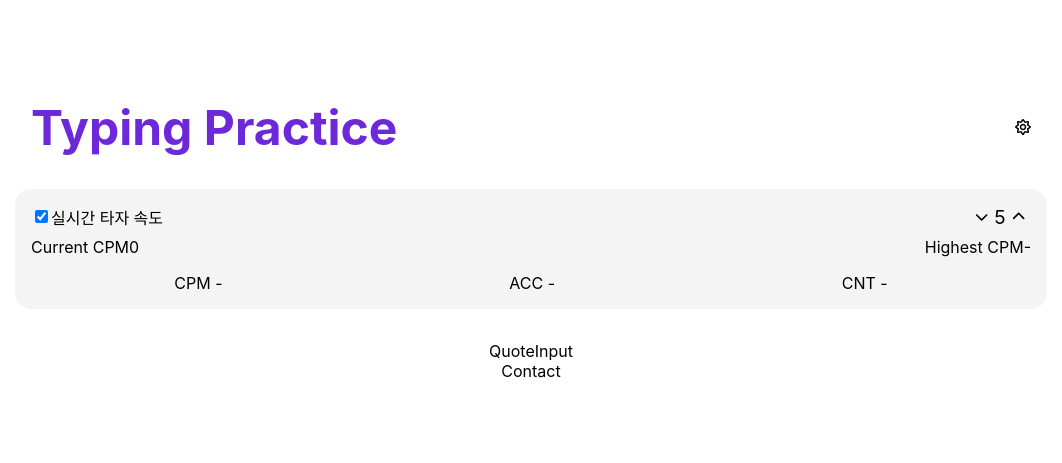
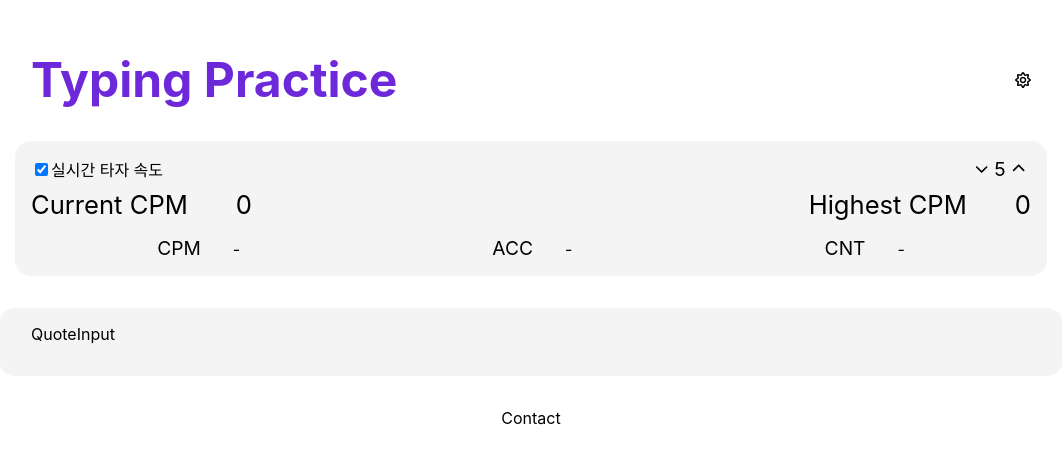
Before and after one commit to HongnamKim/typing-practice, a React (Create React App) app in the folder tp-react/: page / in a window 1280 px wide. Shown: the part 177-640 px from the top of the page, without its empty margins (109-1171 px from the left). Built offline with nearby package versions, Linux system fonts and the light colour scheme.

Commit message:
react migration dev branch

```diff
--- /dev/null
+++ b/tp-react/src/components/Info/AverageScores/AverageScore.css
@@ -0,0 +1,7 @@
+.average-info-title {
+    font-size: 1.2rem;
+}
+
+.average-info-num {
+    margin-left: 2rem;
+}
--- a/tp-react/src/components/Info/AverageScores/AverageScore.jsx
+++ b/tp-react/src/components/Info/AverageScores/AverageScore.jsx
@@ -1,5 +1,6 @@
 import { useContext, useEffect, useState } from "react";
 import { ScoreContext } from "../../../Context/ScoreContext";
+import "./AverageScore.css";
 
 /**
  * 평균 점수 디스플레이
@@ -22,7 +23,14 @@ const AverageScore = ({ type }) => {
   useEffect(() => {}, [totalScore.cnt]);
 
   return (
-    <span>{`${type.toUpperCase().slice(0, 3)} ${avgScore === 0 ? "-" : avgScore} `}</span>
+    <div className={"average-info"}>
+      <span className={"average-info-title"}>
+        {type.toUpperCase().slice(0, 3)}
+      </span>
+      <span className={"average-info-num"}>
+        {avgScore === 0 ? "-" : avgScore}
+      </span>
+    </div>
   );
 };
 
--- /dev/null
+++ b/tp-react/src/components/Info/Cpms/Cpms.css
@@ -0,0 +1,7 @@
+.speed-check {
+    font-size: 1.6rem;
+}
+
+.speed-check-num {
+    margin-left: 3rem;
+}
--- a/tp-react/src/components/Info/Cpms/CurrentLastCpm.jsx
+++ b/tp-react/src/components/Info/Cpms/CurrentLastCpm.jsx
@@ -1,6 +1,7 @@
 import { useContext } from "react";
 import { SettingContext } from "../../../Context/SettingContext";
 import { ScoreContext } from "../../../Context/ScoreContext";
+import "./Cpms.css";
 
 /**
  * 현재 or 마지막 타자 속도 디스플레이
@@ -10,7 +11,7 @@ import { ScoreContext } from "../../../Context/ScoreContext";
  */
 const CurrentLastCpm = () => {
   const { displayCpm } = useContext(SettingContext);
-  const { currentCpm, lastCpm } = useContext(ScoreContext);
+  const { currentCpm, lastCpm, averageScore } = useContext(ScoreContext);
 
   /*const [lastCpm, setLastCpm] = useState(0);
 
@@ -28,13 +29,13 @@ const CurrentLastCpm = () => {
 
   return (
     <div>
-      <span className={""}>
+      <span className={"speed-check"}>
         {displayCpm === "current" ? `Current CPM` : `Last CPM`}
       </span>
       {displayCpm === "current" ? (
-        <span>{currentCpm}</span>
+        <span className={"speed-check speed-check-num"}>{currentCpm}</span>
       ) : (
-        <span>{lastCpm}</span>
+        <span className={"speed-check speed-check-num"}>{lastCpm}</span>
       )}
     </div>
   );
--- a/tp-react/src/components/Info/Cpms/HighestCpm.jsx
+++ b/tp-react/src/components/Info/Cpms/HighestCpm.jsx
@@ -1,5 +1,6 @@
 import { useContext, useEffect, useState } from "react";
 import { ScoreContext } from "../../../Context/ScoreContext";
+import "./Cpms.css";
 
 const HighestCpm = () => {
   const { totalScore } = useContext(ScoreContext);
@@ -15,8 +16,8 @@ const HighestCpm = () => {
 
   return (
     <div>
-      <span>Highest CPM</span>
-      <span>{highestCpm === 0 ? "-" : highestCpm}</span>
+      <span className={"speed-check"}>Highest CPM</span>
+      <span className={"speed-check speed-check-num"}>{highestCpm}</span>
     </div>
   );
 };
--- /dev/null
+++ b/tp-react/src/components/QuoteInput/QuoteInput.css
@@ -0,0 +1,16 @@
+.container {
+    width: 80%;
+    border-radius: 1rem;
+
+    max-width: 1000px;
+    min-width: 600px;
+    display: flex;
+    flex-direction: column;
+
+    /*padding-bottom: 2rem;*/
+    margin-bottom: 2rem;
+    background-color: #f4f4f5;
+
+    padding: 2rem;
+    padding-top: 1rem;
+}
--- a/tp-react/src/components/QuoteInput/QuoteInput.jsx
+++ b/tp-react/src/components/QuoteInput/QuoteInput.jsx
@@ -1,5 +1,11 @@
+import "./QuoteInput.css";
+
 const QuoteInput = () => {
-  return <span>QuoteInput</span>;
+  return (
+    <div className={"container"}>
+      <span>QuoteInput</span>
+    </div>
+  );
 };
 
 export default QuoteInput;
```
